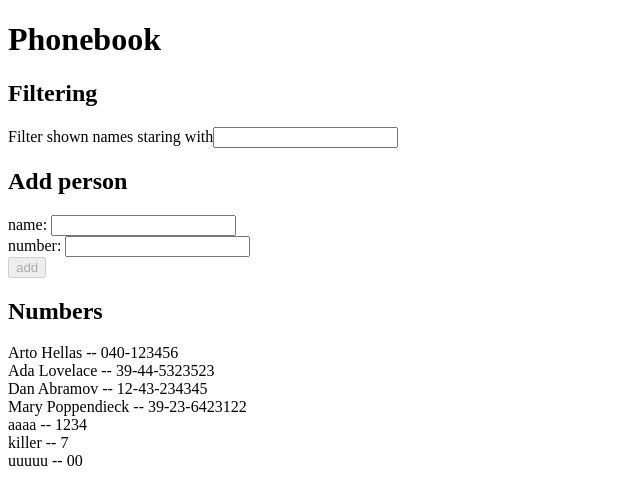
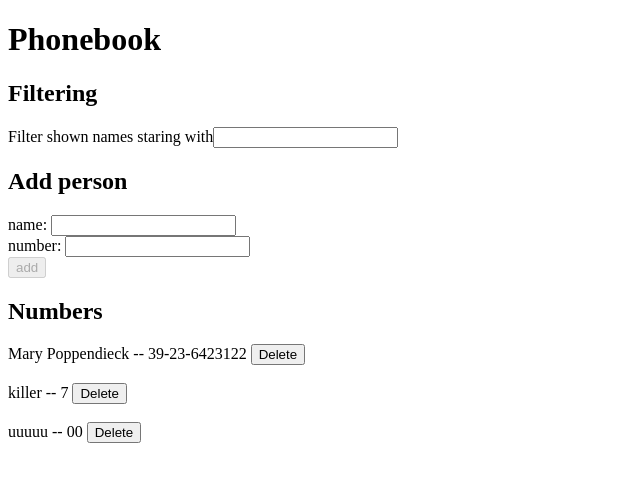
Before and after one commit to RussellBrand/helsinki, a React (Create React App) app in the folder part2/phonebook/: page / in a window 1280 px wide. Shown: the top 504 px of the page, without its empty margins (0-640 px from the left). Built offline with nearby package versions, Linux system fonts and the light colour scheme; data requests are answered from the project's data file.

Commit message:
Finish 2.17

```diff
--- a/part2/phonebook/db.json
+++ b/part2/phonebook/db.json
@@ -1,29 +1,9 @@
 {
   "persons": [
-    {
-      "name": "Arto Hellas",
-      "number": "040-123456",
-      "id": 1
-    },
-    {
-      "name": "Ada Lovelace",
-      "number": "39-44-5323523",
-      "id": 2
-    },
-    {
-      "name": "Dan Abramov",
-      "number": "12-43-234345",
-      "id": 3
-    },
     {
       "name": "Mary Poppendieck",
       "number": "39-23-6423122",
       "id": 4
-    },
-    {
-      "name": "aaaa",
-      "number": "1234",
-      "id": 5
     },
     {
       "name": "killer",
--- a/part2/phonebook/src/App.jsx
+++ b/part2/phonebook/src/App.jsx
@@ -9,6 +9,10 @@ import Persons from "./services/persons.js";
 
 const App = () => {
   const [persons, setPersons] = useState([]);
+
+  const localDelete = (theId) => {
+    setPersons((p) => p.filter(({ id }) => theId !== id));
+  };
 
   useEffect(() => {
     console.log("effect");
@@ -84,7 +88,11 @@ const App = () => {
       />
       <h2>Numbers</h2>
 
-      <Numbers persons={persons} filterString={filterString} />
+      <Numbers
+        localDelete={localDelete}
+        persons={persons}
+        filterString={filterString}
+      />
     </div>
   );
 };
--- a/part2/phonebook/src/Numbers.jsx
+++ b/part2/phonebook/src/Numbers.jsx
@@ -1,16 +1,18 @@
+import Persons from "./services/persons.js";
+
 const Numbers = (props) => {
-  const { persons, filterString } = props;
+  const { persons, filterString, localDelete } = props;
+
   return (
     <div>
       {persons
         .filter(({ name }) =>
           name.toLowerCase().startsWith(filterString.trim().toLowerCase())
         )
-        .map(({ name, number }) => {
+        .map((person) => {
+          const { name } = person;
           return (
-            <div key={name}>
-              {name} -- {number}{" "}
-            </div>
+            <APerson key={name} localDelete={localDelete} person={person} />
           );
         })}
     </div>
@@ -18,3 +20,29 @@ const Numbers = (props) => {
 };
 
 export default Numbers;
+
+const APerson = (props) => {
+  const { person, localDelete } = props;
+  const { id, number, name } = person;
+
+  const personDeleteClick = () => {
+    if (!window.confirm(`Confirm deletion on ${number}`)) {
+      return;
+    }
+
+    Persons.remove(id)
+      .then((x) => {
+        localDelete(id);
+      })
+      .catch((error) => {
+        alert(`failed to delete ${id} -- ${error}`);
+      });
+  };
+
+  return (
+    <div key={id}>
+      {name} -- {number} <button onClick={personDeleteClick}>Delete</button>{" "}
+      <br /> <br />
+    </div>
+  );
+};
--- a/part2/phonebook/src/services/persons.js
+++ b/part2/phonebook/src/services/persons.js
@@ -16,4 +16,9 @@ const update = (id, newObject) => {
   return request.then((response) => response.data);
 };
 
-export default { getAll, create, update };
+const remove = (id) => {
+  const request = axios.delete(`${baseUrl}/${id}`);
+  return request.then((response) => response.data);
+};
+
+export default { getAll, create, update, remove };
```
Also changed, not shown: 1 other file (tests, documents, lock files or other folders).
